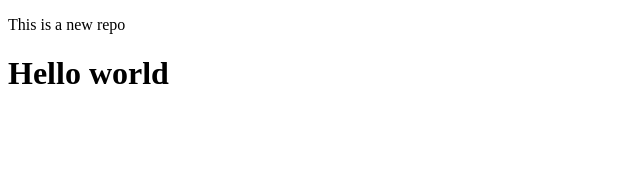
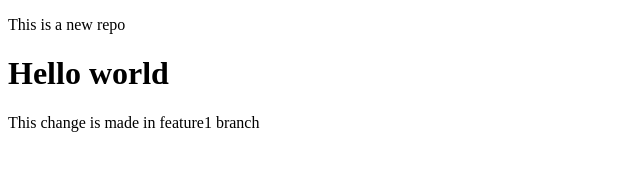
Before and after one commit to ShantanuD1512/localrepo, a plain HTML site: page index.html in a window 1280 px wide. Shown: the whole page, without its empty margins (0-640 px from the left). Drawn offline with Linux system fonts and the light colour scheme.

Commit message:
added in brach

```diff
--- a/index.html
+++ b/index.html
@@ -8,5 +8,6 @@
 <body>
     <p>This is a new repo</p>
     <h1>Hello world</h1>
+    <p>This change is made in feature1 branch</p>
 </body>
 </html>
```
